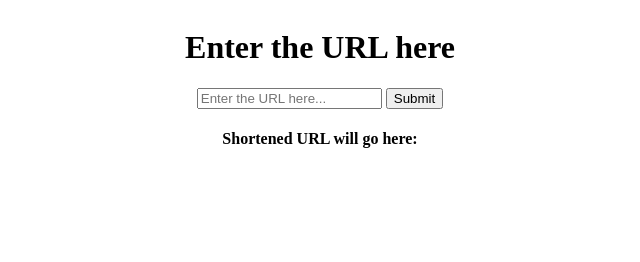
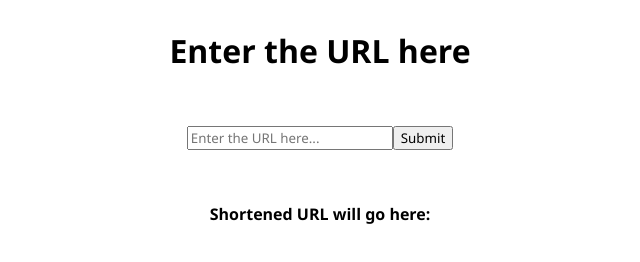
Before and after one commit to ujjalacharya/url-shortener, a website: page index.html in a window 1280 px wide. Shown: the whole page, without its empty margins (320-960 px from the left). Drawn offline with Linux system fonts and the light colour scheme.

Commit message:
add geneva font with form style

```diff
--- a/index.html
+++ b/index.html
@@ -6,11 +6,20 @@
     <meta http-equiv="X-UA-Compatible" content="ie=edge" />
     <title>Document</title>
     <style>
+      * {
+        font-family: "Segoe UI", Tahoma, Geneva, Verdana, sans-serif;
+      }
       .container {
         display: flex;
         justify-content: center;
         align-items: center;
         flex-direction: column;
+      }
+      form {
+        display: flex;
+        justify-content: center;
+        align-items: center;
+        margin: 2rem;
       }
     </style>
   </head>
```
